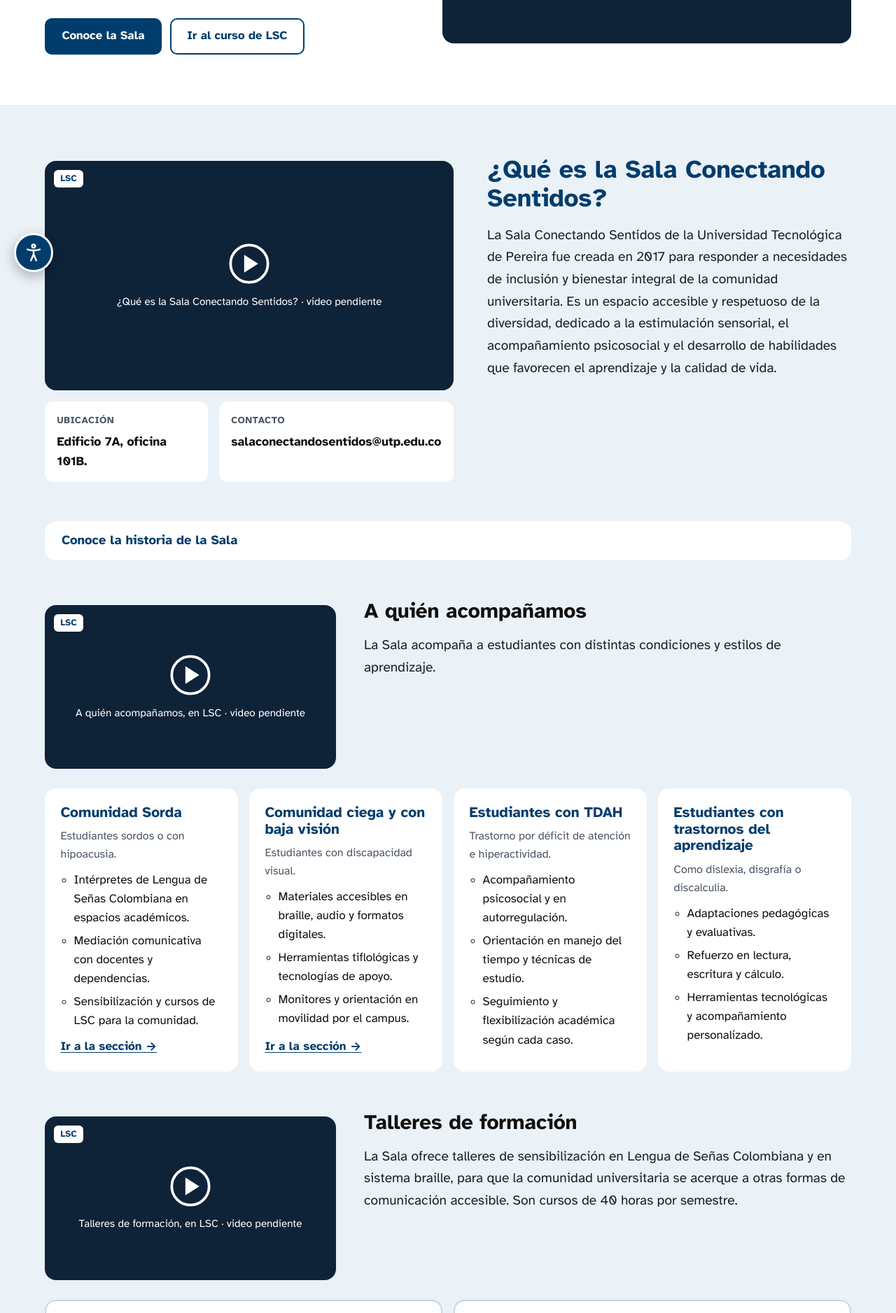
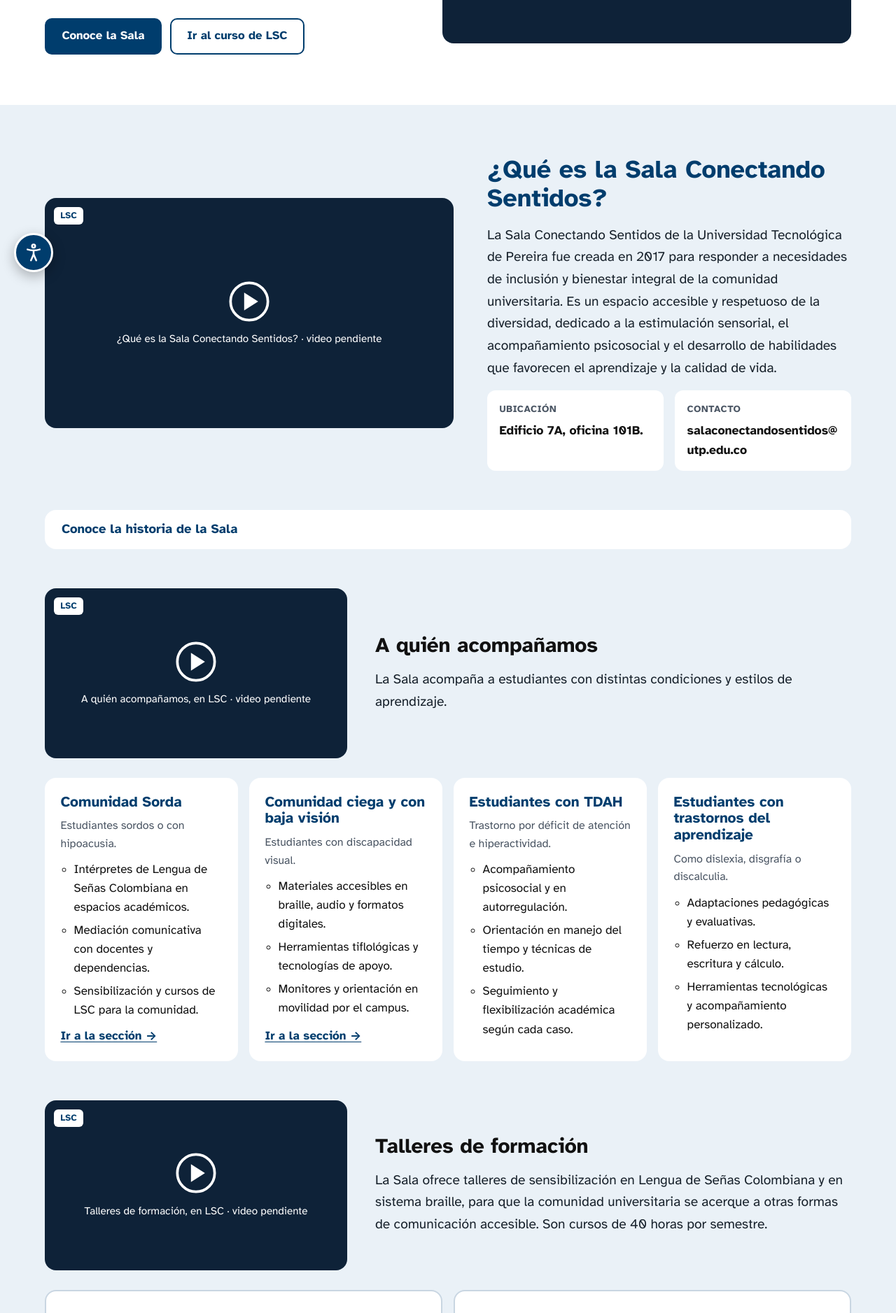
Before and after one commit to jhonatan-vivas/sala-sentidos, a Jekyll site: the page built from index.html, in a window 1280 px wide. Shown: the part 491-2368 px from the top of the page at 70% size. Built offline with Jekyll 4.4.1, drawn with Linux system fonts in a browser that asks for light colours.

Commit message:
inicio: videos lSC visibles y ajustes

```diff
--- a/assets/css/main.css
+++ b/assets/css/main.css
@@ -446,10 +446,14 @@ html.alto-contraste .nav :focus-visible { outline-color: #FFE14D; }
 #sala .bilingue__video { padding-top: .5rem; }
 
 #sala { padding-bottom: 3rem; }
-.bilingue__video--con-datos { display: flex; flex-direction: column; gap: 1rem; }
-.bilingue__video--con-datos .datos { flex-wrap: wrap; }
-.bilingue--subseccion { gap: 2.5rem; align-items: center; }
-.bilingue--subseccion .bilingue__video--chico { flex: 0 1 26rem; }
+/* Subsecciones de Inicio: video en LSC siempre visible, a la izquierda; texto centrado a su lado */
+#sala .bilingue--subseccion { gap: 2.5rem; align-items: center !important; }
+#sala .bilingue--subseccion .bilingue__video { flex: 0 1 27rem; }
+#sala .bilingue--subseccion .bilingue__texto { flex: 1 1 22rem; max-width: 46rem; }
+/* "¿Qué es la Sala?": video centrado respecto al texto y los datos */
+#sala .bilingue { align-items: center !important; }
+#sala .bilingue__video { padding-top: 0 !important; }
+.dato dd { overflow-wrap: anywhere; }
 .talleres__lista { flex: none; list-style: none; margin: 0; padding: 0; display: grid; grid-template-columns: repeat(auto-fit, minmax(18rem, 1fr)); gap: 1rem; }
 
 /* Horarios por día */
--- a/index.html
+++ b/index.html
@@ -23,16 +23,16 @@ seccion: inicio
 <section id="sala" class="banda banda--clara seccion" aria-labelledby="t-sala">
   <div class="contenedor pila-grande">
     <div class="bilingue">
-      <div class="bilingue__video bilingue__video--con-datos">
+      <div class="bilingue__video">
         {% include video.html id=s.video_que_es titulo="¿Qué es la Sala Conectando Sentidos?" %}
+      </div>
+      <div class="bilingue__texto">
+        <h2 id="t-sala" class="titulo-2 color-azul">¿Qué es la {{ s.nombre }}?</h2>
+        <p class="texto-grande">{{ s.texto_que_es }}</p>
         <dl class="datos">
           <div class="dato"><dt>Ubicación</dt><dd>{{ s.ubicacion }}</dd></div>
           <div class="dato"><dt>Contacto</dt><dd>{{ s.correo }}</dd></div>
         </dl>
-      </div>
-      <div class="bilingue__texto">
-        <h2 id="t-sala" class="titulo-2 color-azul">¿Qué es la {{ s.nombre }}?</h2>
-        <p class="texto-grande">{{ s.texto_que_es }}</p>
       </div>
     </div>
 
@@ -58,7 +58,7 @@ seccion: inicio
 
     <div class="pila">
       <div class="bilingue bilingue--subseccion">
-        <div class="bilingue__video bilingue__video--chico">
+        <div class="bilingue__video">
           {% include video.html id=sala.acompanamos_video titulo="A quién acompañamos, en LSC" %}
         </div>
         <div class="bilingue__texto">
@@ -83,7 +83,7 @@ seccion: inicio
     {%- if sala.talleres %}
     <div class="pila">
       <div class="bilingue bilingue--subseccion">
-        <div class="bilingue__video bilingue__video--chico">
+        <div class="bilingue__video">
           {% include video.html id=sala.talleres.video titulo="Talleres de formación, en LSC" %}
         </div>
         <div class="bilingue__texto">
```
Also changed, not shown: _includes/lsc-desplegable.html (added, +19 -0 lines).
